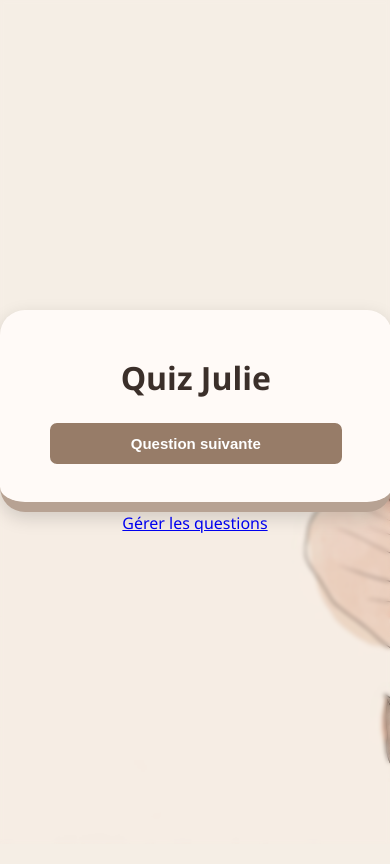
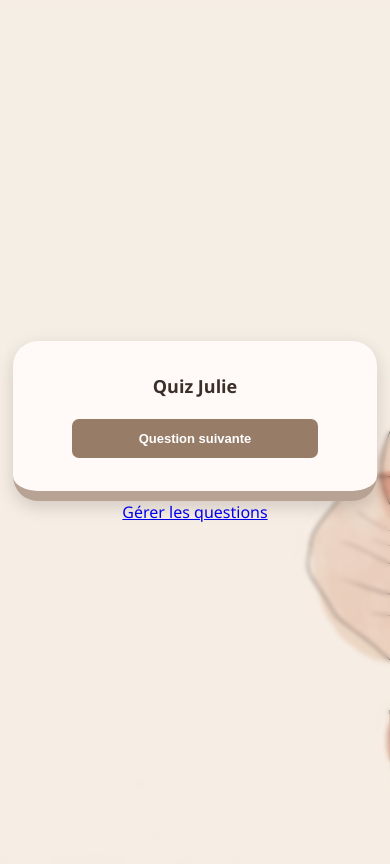
Before and after one commit to CharlesParsy/CharlesParsy.github.io, a PHP site: page /quizJulie/index.html in a window 390 px wide. Before the commit the page ends 764 px from the top, so only its background shows below. Run offline with PHP 8.4, Linux system fonts and the light colour scheme; some libraries are stand-ins or nearby versions.

Commit message:
Update style.css

```diff
--- a/quizJulie/style.css
+++ b/quizJulie/style.css
@@ -11,6 +11,7 @@ body {
     background-size: cover;
     background-position: center;
     background-repeat: no-repeat;
+    padding: 10px;
 
     backdrop-filter: blur(2px);
     /*background-attachment: fixed;*/
@@ -101,13 +102,14 @@ button:disabled {
     z-index: -1;
 }
 
-@media (max-width: 600px) {
+@media (max-width: 500px) {
+    h1 { font-size: 18px; }
+    p { font-size: 13px; }
+    button {
+        font-size: 13px;
+
+    }
     .cadre {
-        max-width: unset;
-    }
-
-    button {
-        width: 90%;
-        font-size: 15px;
+        padding: 20px 25px;
     }
 }
```
